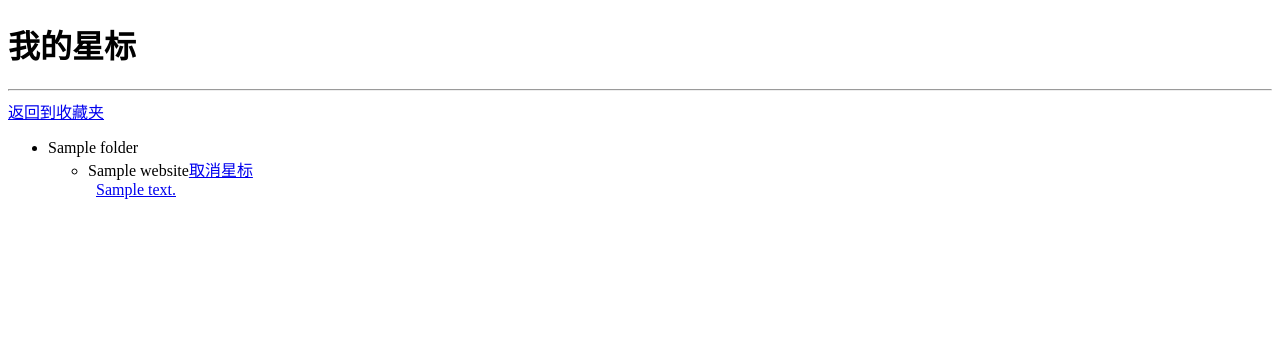
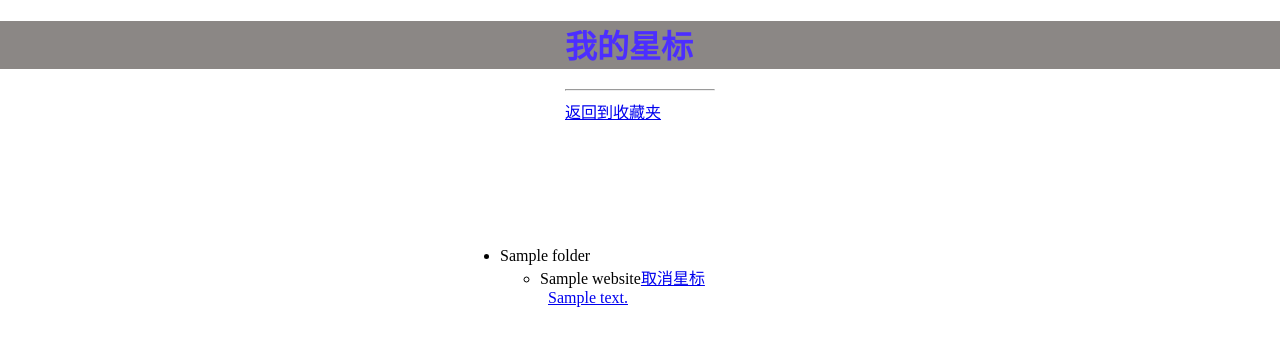
Before and after one commit to ContraChen/ourflask, a Flask app: page /collect in a window 1280 px wide. Shown: the top 346 px of the page. Run offline with Flask 2, Linux system fonts and the light colour scheme; tables that the repository leaves empty hold one stand-in row (values such as "Sample post").

Commit message:
回收站删除功能

```diff
--- a/app.py
+++ b/app.py
@@ -137,6 +137,30 @@ def collect():
     folders = Folder.query.all()
     return render_template('collect.html',folders=folders)
 
+@app.route("/bin")
+def bin():
+    binfolders = BinFolder.query.all()
+    return render_template('bin.html',binfolders=binfolders)
+
+@app.route("/delete_binwebsite")
+def delete_binwebsite():
+    wid = request.args.get('wid')
+    binwebsite = BinWebsite.query.get(wid)
+    db.session.delete(binwebsite)
+    db.session.commit()
+    return redirect("/bin")
+
+@app.route("/delete_binfolder")
+def delete_binfolder():
+    fid = request.args.get('fid')
+    binfolder = BinFolder.query.get(fid)
+    binwebsites=binfolder.binwebsites
+    for binwebsite in binwebsites:
+        db.session.delete(binwebsite)
+    db.session.delete(binfolder)
+    db.session.commit()
+    return redirect("/bin")
+
 @app.route("/delete_website")
 def delete_website():
     wid = request.args.get('wid')
@@ -146,7 +170,7 @@ def delete_website():
     return redirect("/save")
 
 @app.route("/delete_folder")
-def delete_author():
+def delete_folder():
     fid = request.args.get('fid')
     folder = Folder.query.get(fid)
     websites=folder.websites
--- a/templates/collect.html
+++ b/templates/collect.html
@@ -3,11 +3,38 @@
 <head>
     <meta charset="UTF-8">
     <title>星标文件</title>
+    <style>
+        body{
+            margin: 0;
+        }
+        .pg-header{
+            height: 48px;
+            background-color: #8b8785;
+            color: #4c2eff;
+        }
+    </style>
+    <style>
+        body{
+            margin: 0;
+        }
+         .pg-content{
+            height: 48px;
+            color: black;
+        }
+    </style>
 </head>
 <body>
+
+<div class="pg-header">
+    <div style="width: 150px;margin: auto">
     <h1>我的星标</h1>
     <hr>
+
     <a href="/save">返回到收藏夹</a>
+    </div>
+</div><br><br><br><br><br><br><br><br><br>
+<div class="pg-content">
+    <div style="width: 360px;margin:0 auto;">
 <ul>
     {% for folder in folders %}
         <li>{{ folder.name }}</li>
@@ -21,6 +48,8 @@
         </ul>
     {% endfor %}
 </ul>
+</div>
+</div>
 
 </body>
 </html>
--- a/templates/login.html
+++ b/templates/login.html
@@ -60,8 +60,10 @@
 </head>
 <body>
 <div class="pg-header">
-    <div style="width: 250px;margin: auto">登录界面</div>
+    <div style="width: 200px;margin: auto">登录界面</div>
 </div>
+</div><br><br><br><br><br><br><br><br><br><br><br><br>
+<div style="width: 360px;margin:0 auto;">
 <div class="links">
     <a href="/register"><div style="float:right;">&nbsp;&nbsp;注册&nbsp;</div></a>
     <a href="/"><div style="float:right;">&nbsp;登录&nbsp;&nbsp;|</div></a>
@@ -81,5 +83,7 @@
         Your browser does not support the video tag.
     </video>
 </div>
+    </div>
+</div>
 </body>
 </html>
```
Also changed, not shown: templates/bin.html (added, +35 -0 lines), templates/register.html (+9 -2 lines), templates/save.html (+26 -3 lines).
